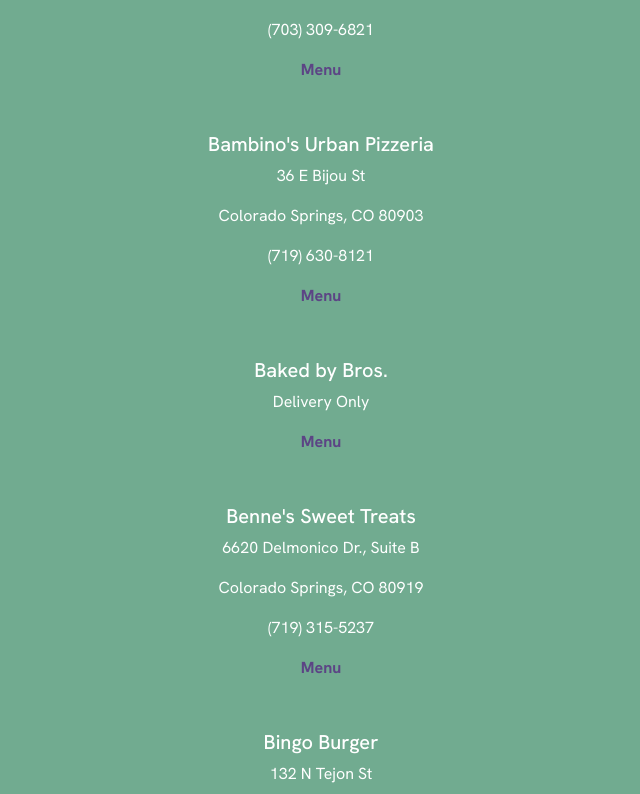
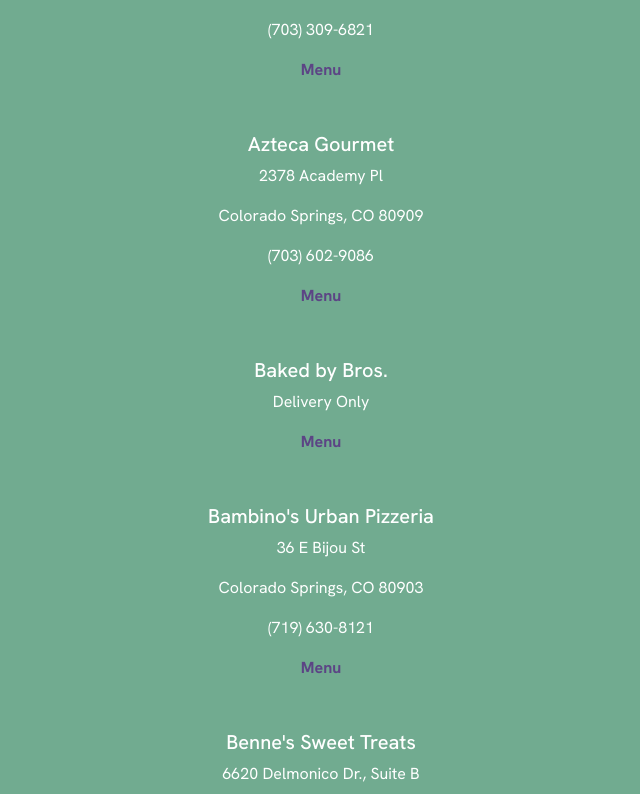
Before and after one commit to eliseraney/719-vegan-finds, a React (Create React App) app: page /VeganFriendly in a window 1280 px wide. Shown: the part 746-1540 px from the top of the page, without its empty margins (319-959 px from the left). Built offline with nearby package versions, Linux system fonts and the light colour scheme.

Commit message:
Updated Restaurant Lists

```diff
--- a/src/pages/Vegan.jsx
+++ b/src/pages/Vegan.jsx
@@ -35,10 +35,16 @@
     },
     {
       name: "Green Machine Grill",
-      street: "Events Only",
+      street: "Grab & Go at Bread & Butter / Events Only",
       phoneNumber: "(719) 649-3091",
       phoneLink: "tel:7196493091",
       menu: "https://www.greenmachinegrill.com/menu",
+    },
+    {
+      name: "The Joint",
+      street: "19 N Tejon St",
+      cityZip: "Colorado Springs, CO 80903",
+      menu: "https://www.thejointveganstreetfood.com",
     },
     {
       name: "Noice Foods",
@@ -74,11 +80,6 @@
       phoneNumber: "(719) 358-7659",
       phoneLink: "tel:7193587659",
       menu: "https://www.sweetelizabethsorganics.com/bakery-cafe",
-    },
-    {
-      name: "The Wayward Onion",
-      street: "Pickup, Catering, & Events Only",
-      menu: "https://www.thewaywardonion.com/",
     },
     {
       name: "Wildflour Bakehouse",
--- a/src/pages/VeganFriendly.jsx
+++ b/src/pages/VeganFriendly.jsx
@@ -17,7 +17,7 @@
       name: "AITE - Mediterranean Inspired Foods",
       street: "514 S Tejon St",
       cityZip: "Colorado Springs, CO 80903",
-      menu: "https://www.coatiuprise.com/_files/ugd/b622b5_b266346cd3da444088892fbc79ee6df6.pdf",
+      menu: "https://www.aztecagourmet.com",
     },
     {
       name: "Alternative Whisk",
@@ -28,17 +28,25 @@
       menu: "https://www.alternativewhisk.com/",
     },
     {
+      name: "Azteca Gourmet",
+      street: "2378 Academy Pl",
+      cityZip: "Colorado Springs, CO 80909",
+      phoneNumber: "(703) 602-9086",
+      phoneLink: "tel:7036029086",
+      menu: "https://www.coatiuprise.com/_files/ugd/b622b5_b266346cd3da444088892fbc79ee6df6.pdf",
+    },
+    {
+      name: "Baked by Bros.",
+      street: "Delivery Only",
+      menu: "https://www.bakedbybros.com/menu",
+    },
+    {
       name: "Bambino's Urban Pizzeria",
       street: "36 E Bijou St",
       cityZip: "Colorado Springs, CO 80903",
       phoneNumber: "(719) 630-8121",
       phoneLink: "tel:7196308121",
       menu: "https://bambinosurbanpizzeria.com/menu/",
-    },
-    {
-      name: "Baked by Bros.",
-      street: "Delivery Only",
-      menu: "https://www.bakedbybros.com/menu",
     },
     {
       name: "Benne's Sweet Treats",
@@ -73,6 +81,14 @@
       menu: "https://www.carneliancoffeeco.com/",
     },
     {
+      name: "The Carter Payne",
+      street: "320 S Weber St",
+      cityZip: "Colorado Springs, CO 80903",
+      phoneNumber: "(719) 306-5006",
+      phoneLink: "tel:7193065006",
+      menu: "https://www.thecarterpayne.com/immersecuisine",
+    },
+    {
       name: "Cerberus Brewing Company",
       street: "702 W Colorado Ave",
       cityZip: "Colorado Springs, CO 80905",
@@ -89,12 +105,42 @@
       menu: "https://www.chaangthaicos.com/about",
     },
     {
+      name: "Chiba Bar",
+      street: "19 E Kiowa St",
+      cityZip: "Colorado Springs, CO 80903",
+      phoneNumber: "(719) 635-9599",
+      phoneLink: "tel:7196359599",
+      menu: "https://www.chibabar.co/",
+    },
+    {
+      name: "Edelweiss German Restaurant",
+      street: "34 E Ramona Ave",
+      cityZip: "Colorado Springs, CO 80905",
+      phoneNumber: "(719) 633-2220",
+      phoneLink: "tel:7196332220",
+      menu: "https://www.edelweissrest.com",
+    },
+    {
       name: "Elephant Thai",
       street: "3408 N Academy Blvd",
       cityZip: "Colorado Springs, CO 80917",
       phoneNumber: "(719) 597-1175",
       phoneLink: "tel:7195971175",
       menu: "https://www.elephantthaicos.com/menus",
+    },
+    {
+      name: "Ephemera",
+      street: "514 S Tejon St Suite 250a",
+      cityZip: "Colorado Springs, CO 80903",
+      menu: "https://www.ephemeradinners.com/",
+    },
+    {
+      name: "Everest Nepal",
+      street: "28 E Bijou St",
+      cityZip: "Colorado Springs, CO 80903",
+      phoneNumber: "(719) 437-3892",
+      phoneLink: "tel:7194373890",
+      menu: "http://www.everestnepaltogo.com",
     },
     {
       name: "The Exchange On Tejon",
@@ -113,10 +159,12 @@
       menu: "https://www.fala-filo.com/menu",
     },
     {
-      name: "Ephemera",
-      street: "514 S Tejon St Suite 250a",
-      cityZip: "Colorado Springs, CO 80903",
-      menu: "https://www.ephemeradinners.com/",
+      name: "High Rise Pizza Kitchen",
+      street: "6660 Delmonico Dr F",
+      cityZip: "Colorado Springs, CO 80919",
+      phoneNumber: "(719) 375-5694",
+      phoneLink: "tel:7193755694",
+      menu: "https://www.highrisepizzakitchen.com",
     },
     {
       name: "Javalato Gelato & Cafe",
@@ -125,6 +173,14 @@
       phoneNumber: "(719) 424-7929",
       phoneLink: "tel:7194247929",
       menu: "https://www.javalato-coffee-gelato.com/menu/",
+    },
+    {
+      name: "Kawa Coffee",
+      street: "2427 N Union Blvd",
+      cityZip: "Colorado Springs, CO 80909",
+      phoneNumber: "(719) 473-5292",
+      phoneLink: "tel:7194735292",
+      menu: "https://www.kawa-coffee.com",
     },
     {
       name: "Kelley's Spiedie Shop",
@@ -141,20 +197,6 @@
       phoneNumber: "(719) 578-5228",
       phoneLink: "tel:7195785228",
       menu: "https://www.laaustacoshop.com/menu",
-    },
-    {
-      name: "Lori Lynn's Cookies & Cream",
-      phoneNumber: "(719) 600-1533",
-      phoneLink: "tel:7196001533",
-      menu: "https://www.lorilynns.com/menu",
-    },
-    {
-      name: "Lori Lynn's Bakery",
-      street: "3312 Austin Bluffs Parkway",
-      cityZip: "Colorado Springs, CO 80918",
-      phoneNumber: "(719) 600-1533",
-      phoneLink: "tel:7196001533",
-      menu: "https://lori-lynns-cookies-and-cream.square.site/",
     },
     {
       name: "Monse's Pupuseria",
@@ -205,12 +247,28 @@
       menu: "https://www.poorrichardsrestaurant.com/menus/",
     },
     {
+      name: "The Rabbit Hole",
+      street: "101 N Tejon St",
+      cityZip: "Colorado Springs, CO 80903",
+      phoneNumber: "(719) 203-5072",
+      phoneLink: "tel:7192035072",
+      menu: "https://www.rabbitholedinner.com",
+    },
+    {
       name: "Rasta Pasta",
       street: "405 N Tejon St",
       cityZip: "Colorado Springs, CO 80903",
       phoneNumber: "(719) 481-6888",
       phoneLink: "tel:7194816888",
       menu: "https://realrastapasta.com/menu/",
+    },
+    {
+      name: "Sacred Ground Cafe",
+      street: "1801 Cheyenne Blvd",
+      cityZip: "Colorado Springs, CO 80906",
+      phoneNumber: "(719) 475-0888",
+      phoneLink: "tel:7194750888",
+      menu: "https://www.sacredgroundcafe.com",
     },
     {
       name: "Salad or Bust (IvyWild)",
@@ -261,6 +319,14 @@
       menu: "https://www.slice420.com/menu",
     },
     {
+      name: "Stella Bakes",
+      street: "Delivery Only",
+      cityZip: "Monument, CO",
+      phoneNumber: "stellarbakingcompany@gmail.com",
+      phoneLink: "mailto:stellarbakingcompany@gmail.com",
+      menu: "https://www.stellarbakingcompany.wixsite.com/stellar-bakes",
+    },
+    {
       name: "Stir Coffee & Cocktails (North)",
       street: "2330 N Wahsatch Ave",
       cityZip: "Colorado Springs, CO 80907",
@@ -275,6 +341,14 @@
       phoneNumber: "(719) 471-4117",
       phoneLink: "tel:7194714117",
       menu: "https://www.stircoffeeandcocktails.com/stir-downtown-menu",
+    },
+    {
+      name: "Taste of Ethiopia",
+      street: "3680 Citadel Dr N",
+      cityZip: "Colorado Springs, CO  80909",
+      phoneNumber: "(719) 574-6867",
+      phoneLink: "tel:7195746867",
+      menu: "https://www.tasteofethiopiacolorado.com",
     },
     {
       name: "Thai Mint Restaurant",
@@ -307,12 +381,12 @@
       menu: "https://www.trinitybrew.com/food",
     },
     {
-      name: "Urban Steam American Bistro",
-      street: "1025 S Sierra Madre St",
-      cityZip: "Colorado Springs, CO 80903",
-      phoneNumber: "(719) 473-7832",
-      phoneLink: "tel:7194737832",
-      menu: "https://www.urbansteam.com/our-menu",
+      name: "Uchenna Ethiopian Restaurant",
+      street: "2501 W Colorado Ave # 105",
+      cityZip: "Colorado Springs, CO 80904",
+      phoneNumber: "(719) 634-5070",
+      phoneLink: "tel:7196345070",
+      menu: "https://uchennaalive.com/ethiopian-menu/",
     },
     {
       name: "The UTE Restaurant",
@@ -323,12 +397,20 @@
       menu: "https://theuterestaurant.com/food-menu/",
     },
     {
-      name: "Uchenna Ethiopian Restaurant",
-      street: "2501 W Colorado Ave # 105",
-      cityZip: "Colorado Springs, CO 80904",
-      phoneNumber: "(719) 634-5070",
-      phoneLink: "tel:7196345070",
-      menu: "https://uchennaalive.com/ethiopian-menu/",
+      name: "Urban Steam American Bistro",
+      street: "1025 S Sierra Madre St",
+      cityZip: "Colorado Springs, CO 80903",
+      phoneNumber: "(719) 473-7832",
+      phoneLink: "tel:7194737832",
+      menu: "https://www.urbansteam.com/our-menu",
+    },
+    {
+      name: "Urban Tandoor",
+      street: "8125 N Academy Blvd",
+      cityZip: "Colorado Springs, CO 80920",
+      phoneNumber: "(719) 593-1126",
+      phoneLink: "tel:7195931126",
+      menu: "https://www.theurbantandoor.com",
     },
     {
       name: "Westside Cantina",
@@ -337,6 +419,22 @@
       phoneNumber: "(719) 375-5727",
       phoneLink: "tel:7193755727",
       menu: "https://www.westsidecantina.com/menu",
+    },
+    {
+      name: "Yellow Mountain Tea House",
+      street: "2616 W Colorado Ave #21",
+      cityZip: "Colorado Springs, CO 80904",
+      phoneNumber: "(719) 247-8487",
+      phoneLink: "tel:7192478487",
+      menu: "https://www.yellow-mountain-organic-tea.com",
+    },
+    {
+      name: "Zaika",
+      street: "4661 Centennial Blvd",
+      cityZip: "Colorado Springs, CO 80919",
+      phoneNumber: "(719) 599-7337",
+      phoneLink: "tel:7195997337",
+      menu: "https://www.www.zaikacosprings.com",
     },
   ];
 
```
